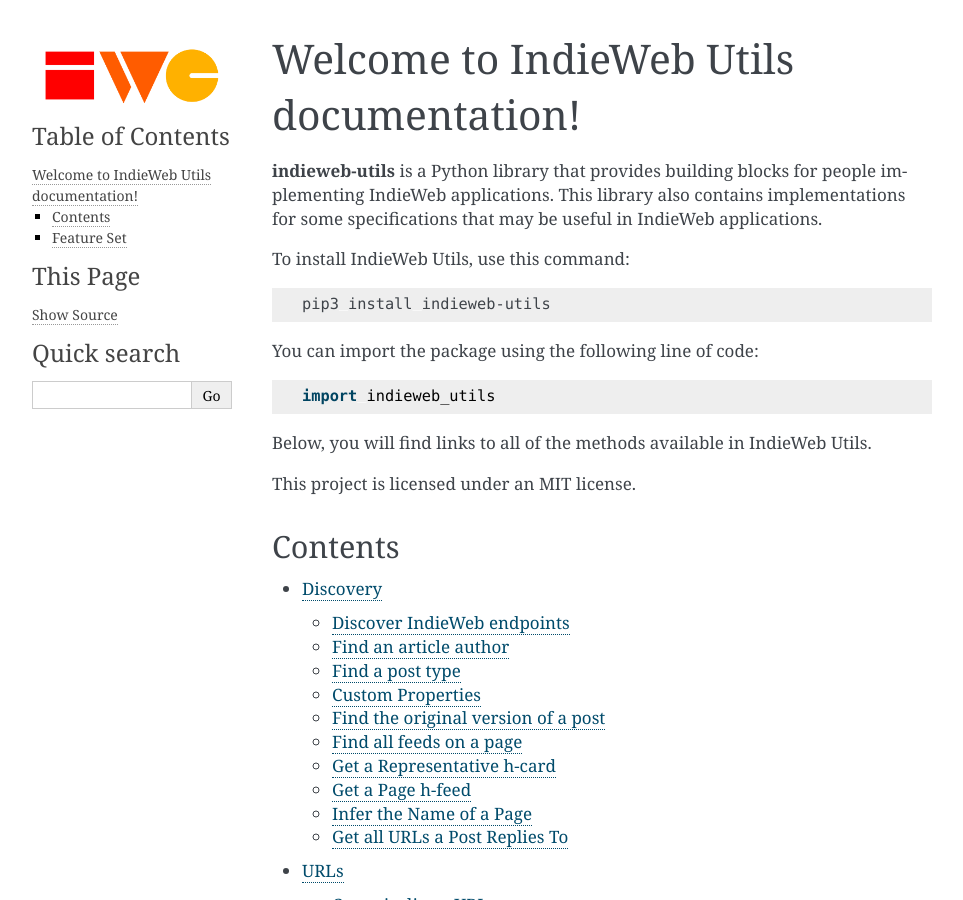
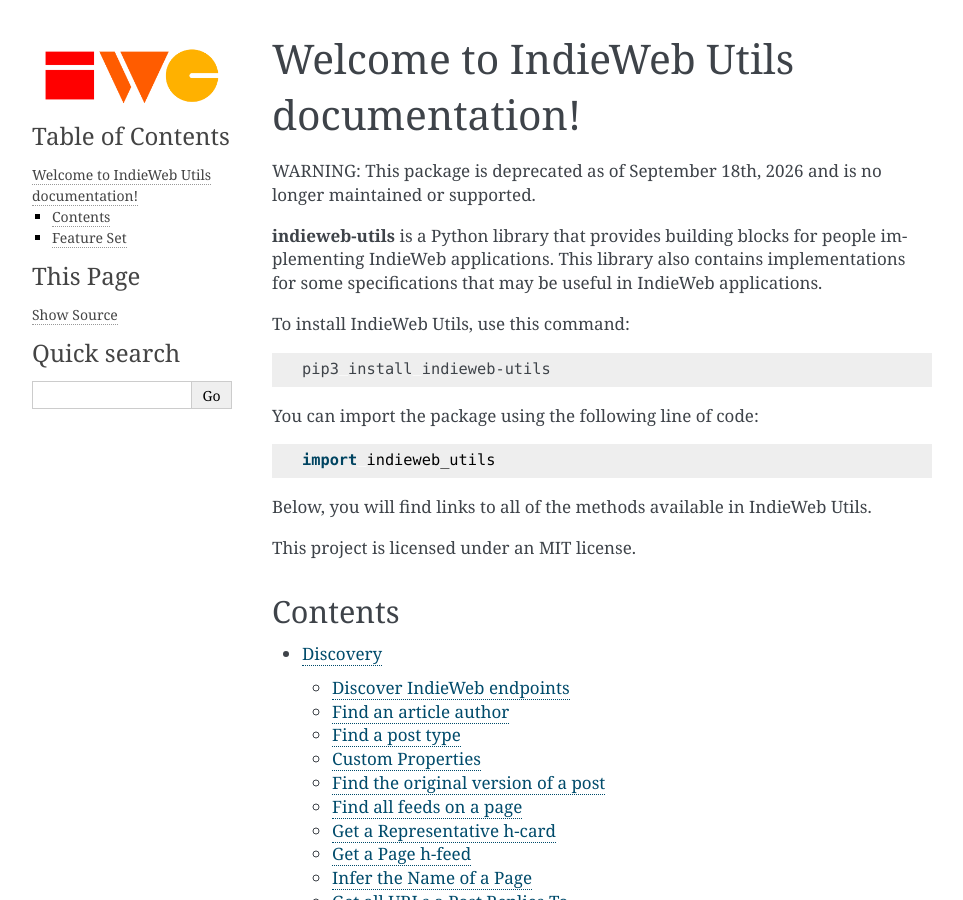
Before and after one commit to capjamesg/indieweb-utils, a Sphinx documentation site: the page built from docs/source/index.rst, in a window 1280 px wide and 900 px high. Shown: the whole window, without its empty margins (148-1111 px from the left). Built offline with Sphinx 7.4.7, drawn with Linux system fonts in a browser that asks for light colours.

Commit message:
add deprecation notice

```diff
--- a/docs/source/index.rst
+++ b/docs/source/index.rst
@@ -1,5 +1,7 @@
 Welcome to IndieWeb Utils documentation!
 =================================================
+
+WARNING: This package is deprecated as of September 18th, 2026 and is no longer maintained or supported.
 
 **indieweb-utils** is a Python library that provides building blocks for people implementing IndieWeb applications.
 This library also contains implementations for some specifications that may be useful in IndieWeb applications.
```
